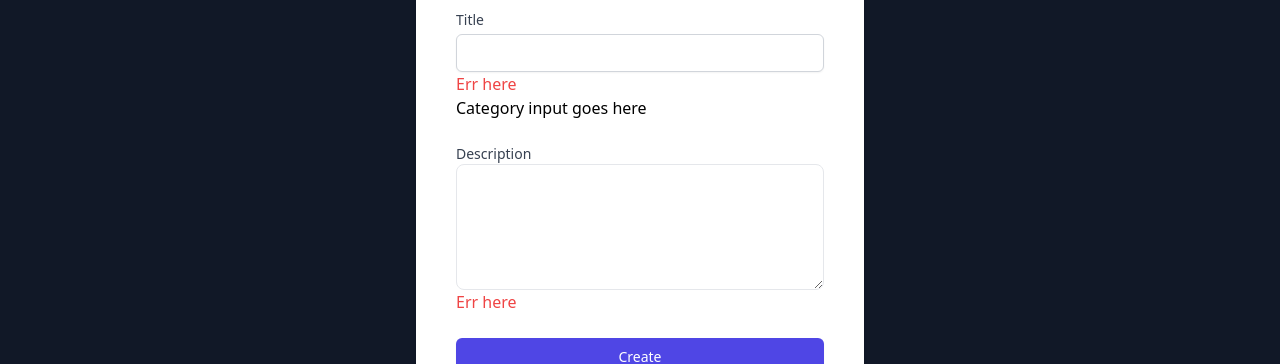
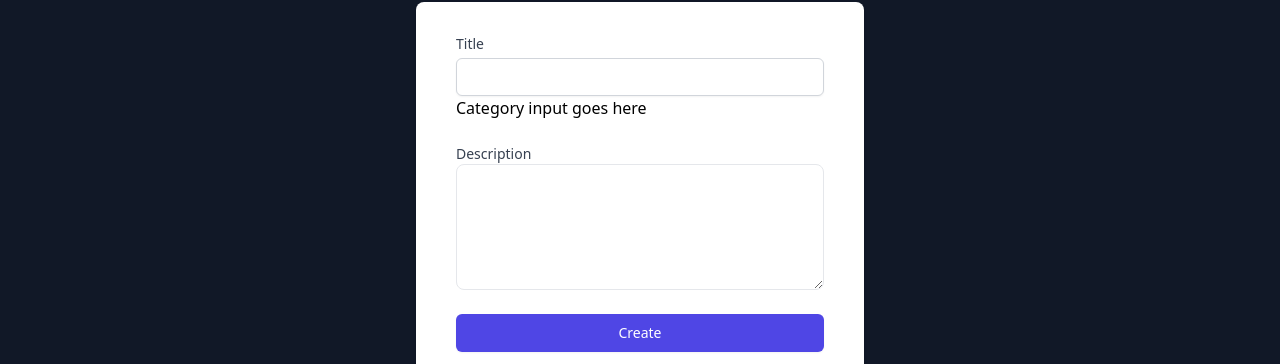
Before and after one commit to JoyeshDebnath/Write-Your-Mind-frontend, a React (Create React App) app: page /create-post in a window 1280 px wide. Shown: the part 341-705 px from the top of the page. Built offline with nearby package versions, Linux system fonts and the light colour scheme; sample sign-in values are in the browser's storage.

Commit message:
create post dispatch action

```diff
--- a/src/components/Posts/CreatePost.js
+++ b/src/components/Posts/CreatePost.js
@@ -1,4 +1,25 @@
+import { useFormik } from "formik";
+import * as Yup from "yup";
+import { useDispatch, useSelector } from "react-redux";
+import { createPostAction } from "../../redux/slices/posts/postsSlices";
+//yup setup
+const formSchema = Yup.object({
+	title: Yup.string().required("Post Title is Required!"),
+	description: Yup.string().required("Post Description is Required!"),
+});
 export default function CreatePost() {
+	const dispatch = useDispatch();
+	//formik setup
+	const formik = useFormik({
+		initialValues: {
+			title: "",
+			description: "",
+		},
+		onSubmit: (values) => {
+			dispatch(createPostAction(values));
+		},
+		validationSchema: formSchema,
+	});
 	return (
 		<>
 			<div className="min-h-screen bg-gray-900 flex flex-col justify-center py-12 sm:px-6 lg:px-8">
@@ -16,7 +37,7 @@ export default function CreatePost() {
 				</div>
 				<div className="mt-8 sm:mx-auto sm:w-full sm:max-w-md">
 					<div className="bg-white py-8 px-4 shadow sm:rounded-lg sm:px-10">
-						<form className="space-y-6">
+						<form onSubmit={formik.handleSubmit} className="space-y-6">
 							<div>
 								<label
 									htmlFor="email"
@@ -27,6 +48,9 @@ export default function CreatePost() {
 								<div className="mt-1">
 									{/* Title */}
 									<input
+										value={formik.values.title}
+										onChange={formik.handleChange("title")}
+										onBlur={formik.handleBlur("title")}
 										id="title"
 										name="title"
 										type="title"
@@ -36,7 +60,7 @@ export default function CreatePost() {
 								</div>
 								{/* Err msg */}
 								<div className="text-red-500">
-									{/* {formik.touched.title && formik.errors.title} */}Err here
+									{formik.touched.title && formik.errors.title}
 								</div>
 							</div>
 							Category input goes here
@@ -49,13 +73,18 @@ export default function CreatePost() {
 								</label>
 								{/* Description */}
 								<textarea
+									value={formik.values.description}
+									onChange={formik.handleChange("description")}
+									onBlur={formik.handleBlur("description")}
 									rows="5"
 									cols="10"
 									className="rounded-lg appearance-none block w-full py-3 px-3 text-base text-center leading-tight text-gray-600 bg-transparent focus:bg-transparent  border border-gray-200 focus:border-gray-500  focus:outline-none"
 									type="text"
 								></textarea>
 								{/* Err msg */}
-								<div className="text-red-500">Err here</div>
+								<div className="text-red-500">
+									{formik.touched.description && formik.errors.description}
+								</div>
 							</div>
 							<div>
 								{/* Submit btn */}
```
